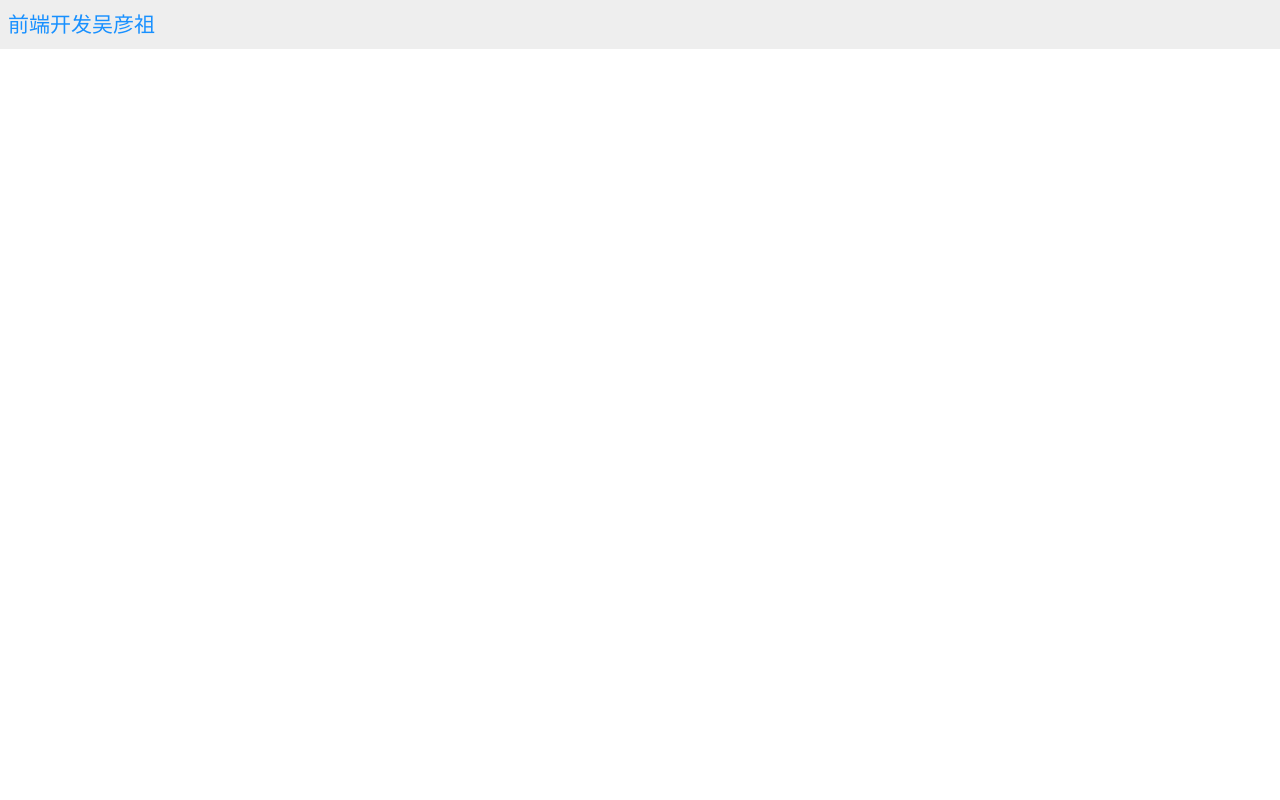
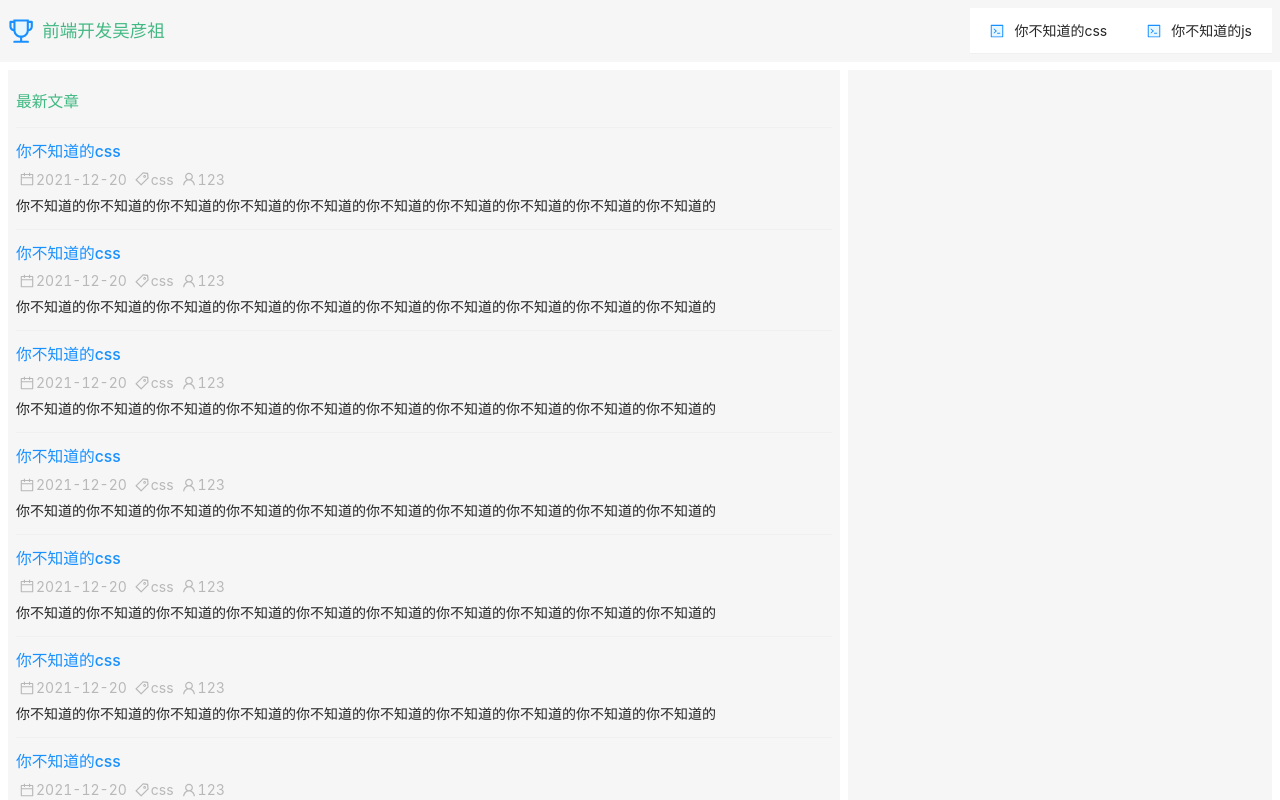
Before and after one commit to front-end-wqd/personal-blog-system, a Next.js app in the folder blog/: page / in a window 1280 px wide. Shown: the top 800 px of the page. Built offline with nearby package versions, Linux system fonts and the light colour scheme.

Commit message:
通用部分代码编写

```diff
--- a/blog/components/Header.js
+++ b/blog/components/Header.js
@@ -1,14 +1,25 @@
 import React from 'react';
 import styles from '../styles/components/Header.module.scss';
 import { Row, Col, Menu } from 'antd';
-import Icon from '@ant-design/icons';
+import { TrophyTwoTone, CodeTwoTone } from '@ant-design/icons';
 
 const Header = () => {
     return (
         <div className={styles.header}>
             <Row>
+                <Col flex="auto" className={styles["header-name"]}>
+                    <TrophyTwoTone style={{fontSize: '1.5em'}} twoToneColor="#1890ff" />
+                    <span className={styles["header-name-text"]}>前端开发吴彦祖</span>
+                </Col>
                 <Col>
-                    <span>前端开发吴彦祖</span>
+                    <Menu mode="horizontal">
+                        <Menu.Item key="css" icon={<CodeTwoTone twoToneColor="#1890ff" />}>
+                        你不知道的css
+                        </Menu.Item>
+                        <Menu.Item key="js" icon={<CodeTwoTone twoToneColor="#1890ff" />}>
+                        你不知道的js
+                        </Menu.Item>
+                    </Menu>
                 </Col>
             </Row>
         </div>
--- a/blog/pages/index.js
+++ b/blog/pages/index.js
@@ -1,7 +1,53 @@
+import React, { useState } from 'react';
 import Head from 'next/head'
 import Header from '../components/Header';
+import { Row, Col, List } from 'antd';
+import { CalendarOutlined, TagOutlined, UserOutlined } from '@ant-design/icons';
 
 export default function Home() {
+  const [list, setList] = useState([
+    {
+      title: '你不知道的css',
+      description: '你不知道的你不知道的你不知道的你不知道的你不知道的你不知道的你不知道的你不知道的你不知道的你不知道的'
+    },
+    {
+      title: '你不知道的css',
+      description: '你不知道的你不知道的你不知道的你不知道的你不知道的你不知道的你不知道的你不知道的你不知道的你不知道的'
+    },
+    {
+      title: '你不知道的css',
+      description: '你不知道的你不知道的你不知道的你不知道的你不知道的你不知道的你不知道的你不知道的你不知道的你不知道的'
+    },
+    {
+      title: '你不知道的css',
+      description: '你不知道的你不知道的你不知道的你不知道的你不知道的你不知道的你不知道的你不知道的你不知道的你不知道的'
+    },
+    {
+      title: '你不知道的css',
+      description: '你不知道的你不知道的你不知道的你不知道的你不知道的你不知道的你不知道的你不知道的你不知道的你不知道的'
+    },
+    {
+      title: '你不知道的css',
+      description: '你不知道的你不知道的你不知道的你不知道的你不知道的你不知道的你不知道的你不知道的你不知道的你不知道的'
+    },
+    {
+      title: '你不知道的css',
+      description: '你不知道的你不知道的你不知道的你不知道的你不知道的你不知道的你不知道的你不知道的你不知道的你不知道的'
+    },
+    {
+      title: '你不知道的css',
+      description: '你不知道的你不知道的你不知道的你不知道的你不知道的你不知道的你不知道的你不知道的你不知道的你不知道的'
+    },
+    {
+      title: '你不知道的css',
+      description: '你不知道的你不知道的你不知道的你不知道的你不知道的你不知道的你不知道的你不知道的你不知道的你不知道的'
+    },
+    {
+      title: '你不知道的css',
+      description: '你不知道的你不知道的你不知道的你不知道的你不知道的你不知道的你不知道的你不知道的你不知道的你不知道的'
+    },
+  ]);
+
   return (
     <div>
       <Head>
@@ -9,9 +55,27 @@ export default function Home() {
         <meta name="description" content="blog" />
         <link rel="icon" href="/favicon.ico" />
       </Head>
-      <div>
-        <Header />
-      </div>
+      <Header />
+      <Row className="main">
+        <Col className="main-left">
+          <List
+            header={<div style={{fontWeight: 500, fontSize: 'calc(1em + 1em / 8)'}}>最新文章</div>}
+            dataSource={list}
+            renderItem={item => (
+              <List.Item>
+                <div className="article-title">{item.title}</div>
+                <div className="article-information">
+                  <span><CalendarOutlined style={{marginRight: 2}} />2021-12-20</span>
+                  <span><TagOutlined style={{marginRight: 2}} />css</span>
+                  <span><UserOutlined style={{marginRight: 2}} />123</span>
+                </div>
+                <div>{item.description}</div>
+              </List.Item>
+            )} />
+        </Col>
+        <Col className="main-right">
+        </Col>
+      </Row>
     </div>
   )
 }
--- a/blog/styles/components/Header.module.scss
+++ b/blog/styles/components/Header.module.scss
@@ -1,10 +1,16 @@
-$primary-color: #1890ff;
+$primary-color: #42b983;
 
 .header {
-    background-color: #eee;
+    background-color: #f6f6f6;
     padding: 8px;
-    span {
-        font-size: 1.5em;
+    &-name {
+        font-size: 1.25em;
         color: $primary-color;
+        display: flex;
+        align-items: center;
+        &-text {
+            margin-left: 8px;
+            font-weight: 500;
+        }
     }
 }
--- a/blog/styles/pages/common.scss
+++ b/blog/styles/pages/common.scss
@@ -3,3 +3,37 @@
     padding: 0;
     box-sizing: border-box;
 }
+.main {
+    display: flex;
+    &-left {
+        flex: 2;
+        background-color: #f6f6f6;
+        margin: 8px 8px 0 8px;
+        padding: 8px;
+    }
+    &-right {
+        flex: 1;
+        background-color: #f6f6f6;
+        margin: 8px 8px 0 0;
+        padding: 8px;
+    }
+    .article-title {
+        color: #1890ff;
+        font-weight: 500;
+        font-size: calc(1em + 1em / 8);
+    }
+    .article-information {
+        display: inline-block;
+        padding: 4px;
+        color: #00000040;
+        * + * {
+            margin-left: 8px;
+        }
+    }
+}
+.ant-list-header {
+    color: #42b983;
+}
+.ant-list-item {
+    display: block;
+}
```
Also changed, not shown: blog/public/cute.jpeg (added).
